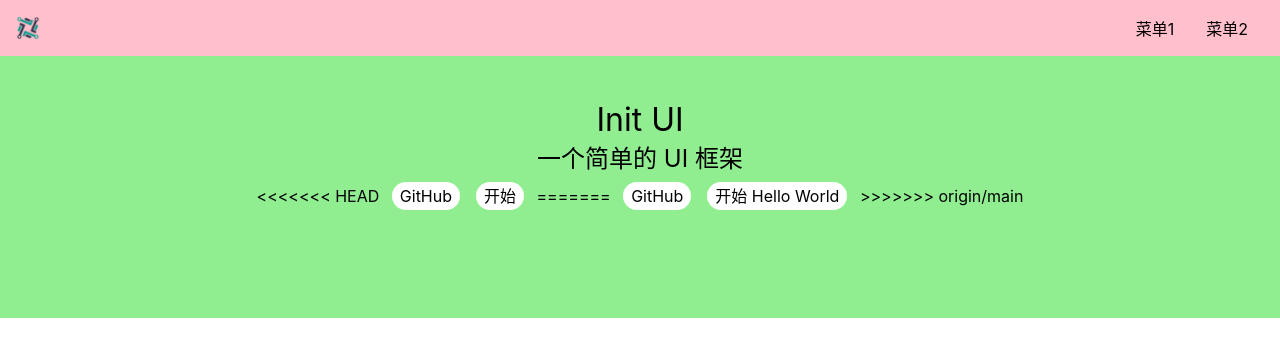
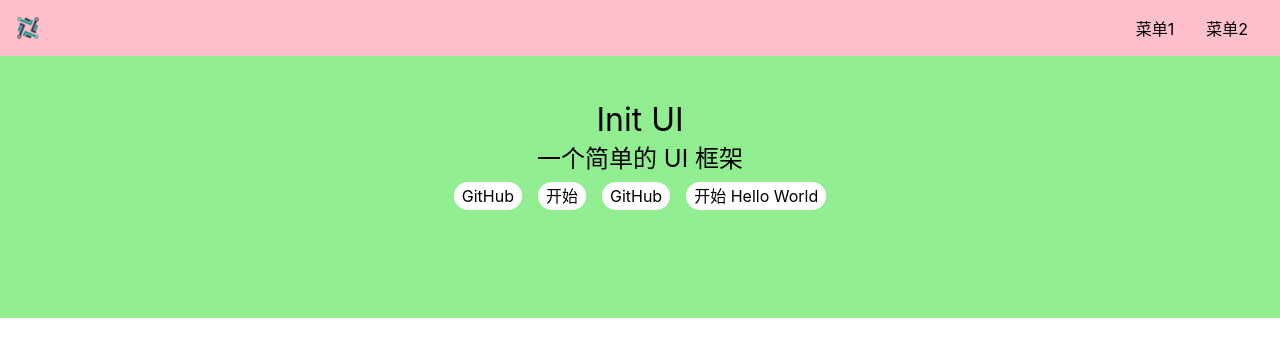
Before and after one commit to wh2887/-init-ui-vue3, a Vue app: page / in a window 1280 px wide. Shown: the top 356 px of the page. Built offline with nearby package versions, Linux system fonts and the light colour scheme.

Commit message:
merge conflict

```diff
--- a/src/views/Home.vue
+++ b/src/views/Home.vue
@@ -5,13 +5,10 @@
       <h1>Init UI</h1>
       <h2>一个简单的 UI 框架</h2>
       <p class="actions">
-<<<<<<< HEAD
         <a href="https://github.com/wh2887/-init-ui-vue3">GitHub</a>
         <router-link to="/doc">开始</router-link>
-=======
         <a>GitHub</a>
         <a>开始 Hello World</a>
->>>>>>> origin/main
       </p>
     </div>
   </div>
```
